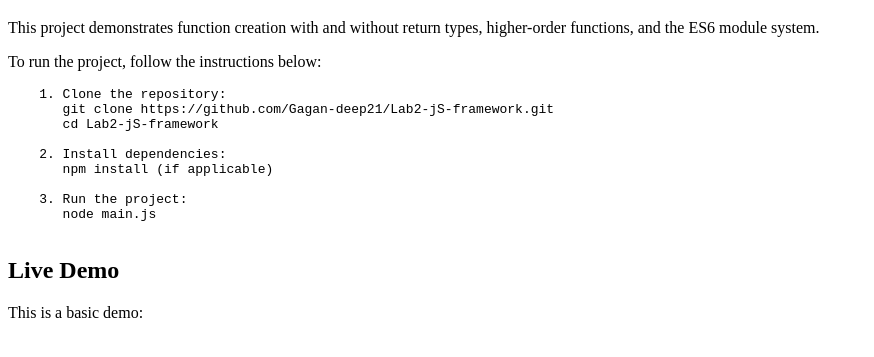
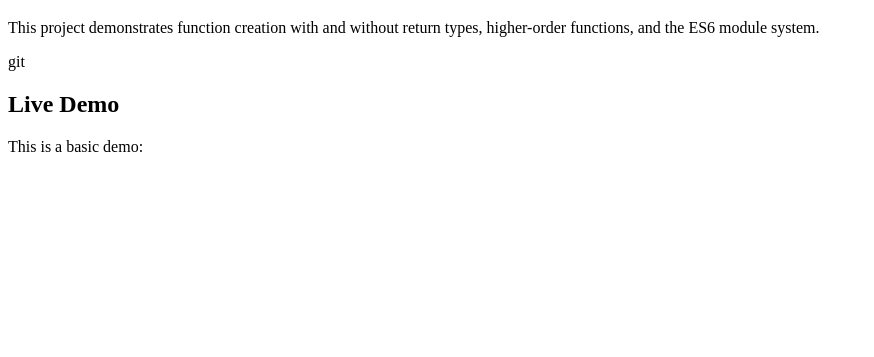
Before and after one commit to Gagan-deep21/Lab2-jS-framework, a website with bundled scripts: page index.html in a window 1280 px wide. Shown: the part 61-418 px from the top of the page, without its empty margins (0-874 px from the left). Built offline with nearby package versions, Linux system fonts and the light colour scheme.

Commit message:
HTML UPDATED

```diff
--- a/index.html
+++ b/index.html
@@ -8,18 +8,8 @@
 <body>
     <h1>JavaScript Framework Lab 2</h1>
     <p>This project demonstrates function creation with and without return types, higher-order functions, and the ES6 module system.</p>
-    <p>To run the project, follow the instructions below:</p>
-    <pre>
-    1. Clone the repository:
-       git clone https://github.com/Gagan-deep21/Lab2-jS-framework.git
-       cd Lab2-jS-framework
+    git
 
-    2. Install dependencies:
-       npm install (if applicable)
-
-    3. Run the project:
-       node main.js
-    </pre>
     <h2>Live Demo</h2>
     <p>This is a basic demo:</p>
     <script type="module" src="./main.js"></script>
```
